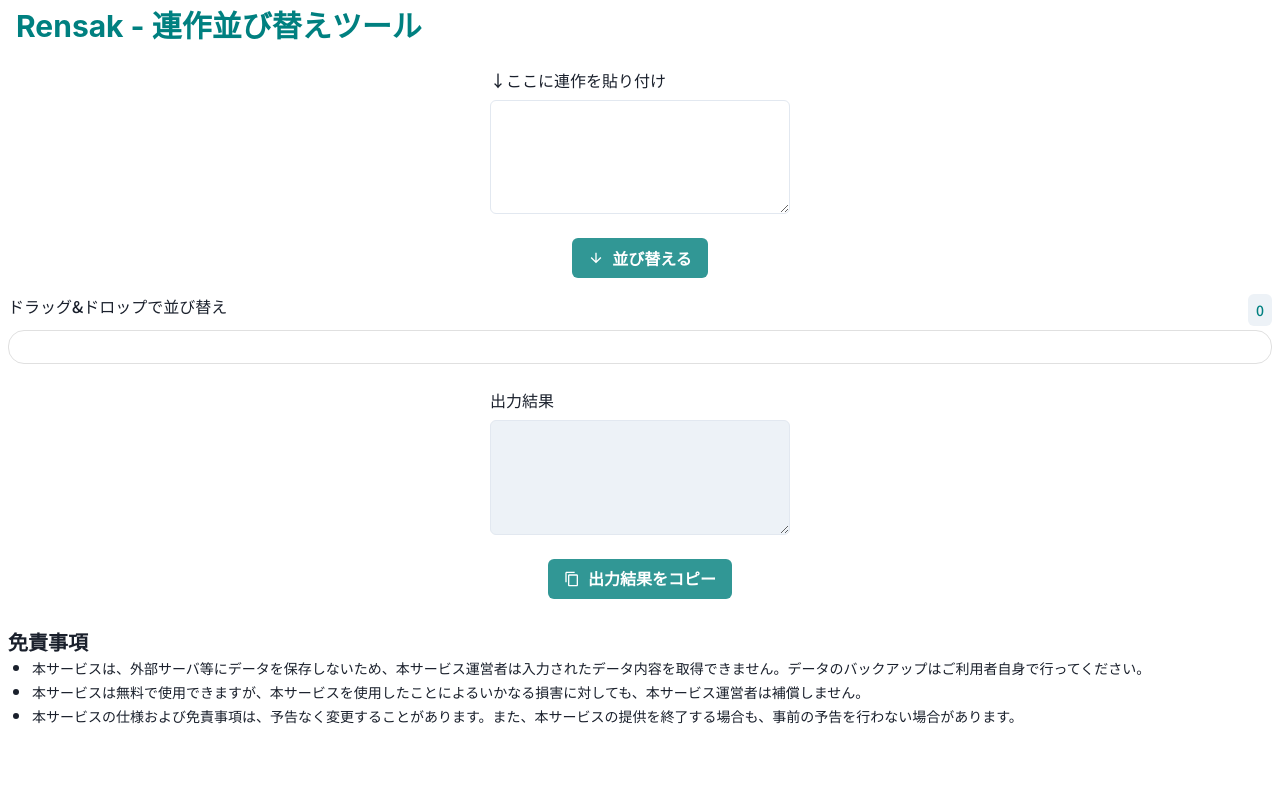
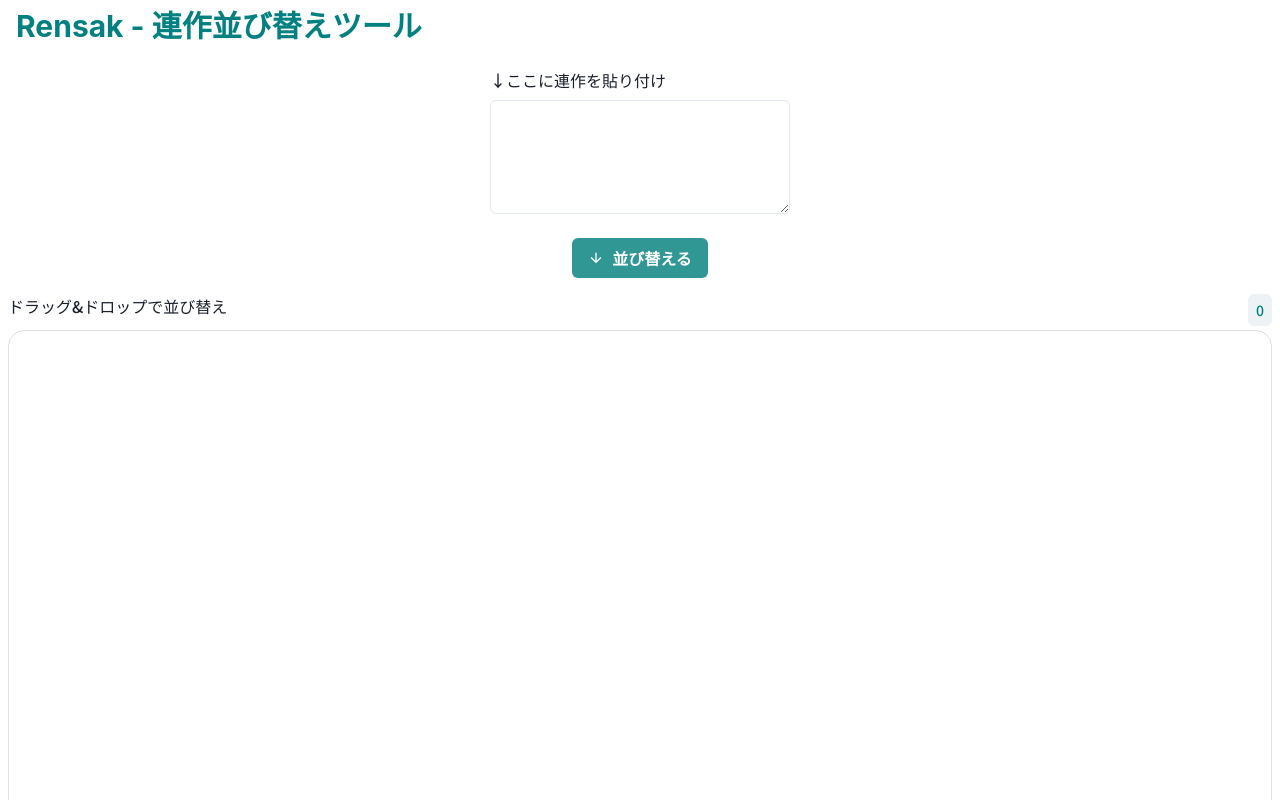
Before and after one commit to 46goh/rensak, a Next.js app: page / in a window 1280 px wide. Shown: the top 800 px of the page. Built offline with nearby package versions, Linux system fonts and the light colour scheme.

Commit message:
keep sortbox height

```diff
--- a/components/SortBoard/DraggableItem/index.tsx
+++ b/components/SortBoard/DraggableItem/index.tsx
@@ -112,5 +112,5 @@ const VerticalText = styled.span`
   padding: 4px 4px 8px;
   writing-mode: vertical-rl;
   overflow-wrap: anywhere;
-  height: 480px;
+  height: 490px;
 `;
--- a/components/SortBoard/index.tsx
+++ b/components/SortBoard/index.tsx
@@ -143,6 +143,7 @@ const SortBoardWrapper = styled.div`
   width: calc(100vw - 16px);
   margin: auto;
   padding: 16px 0;
+  height: 600px;
 `;
 
 const ScrollableWrapper = styled.div`
```
